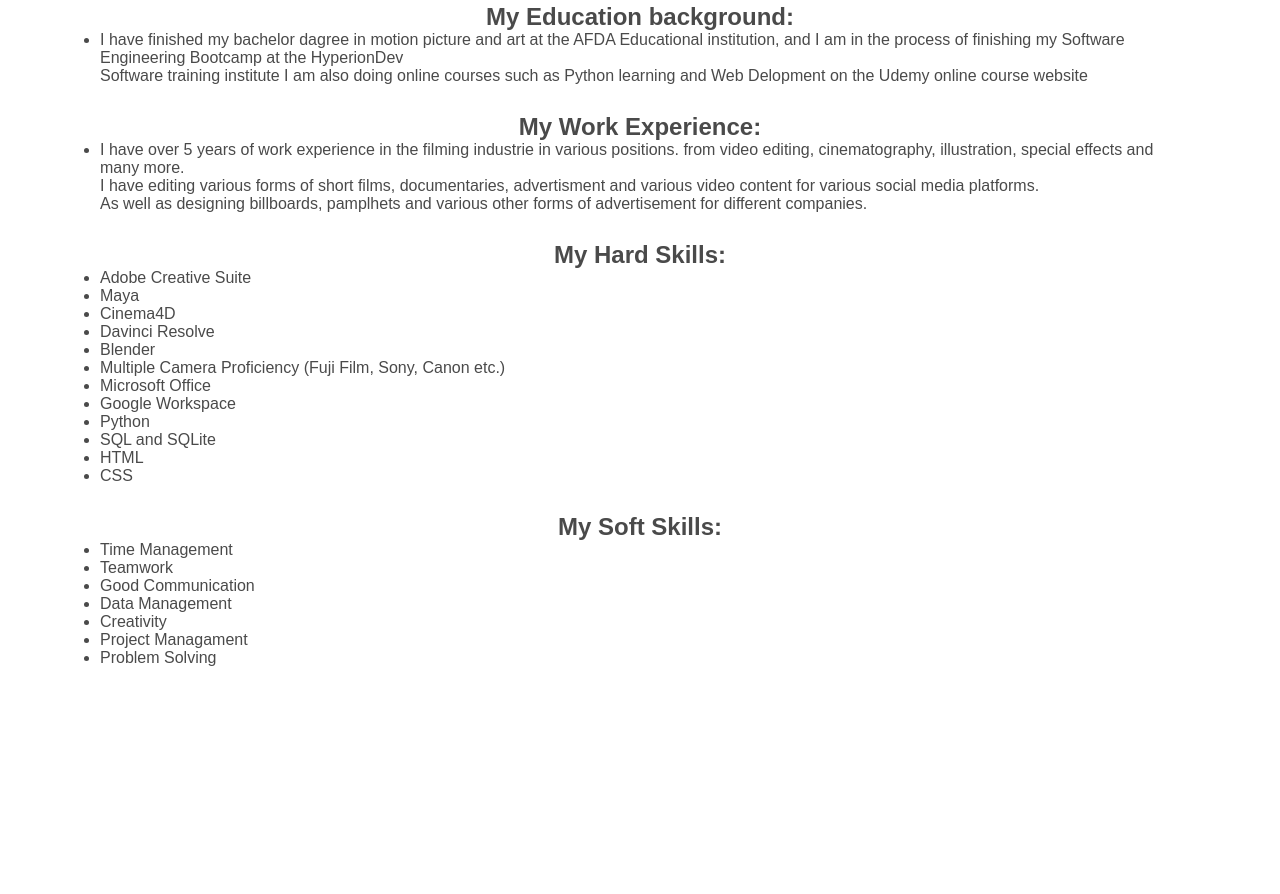
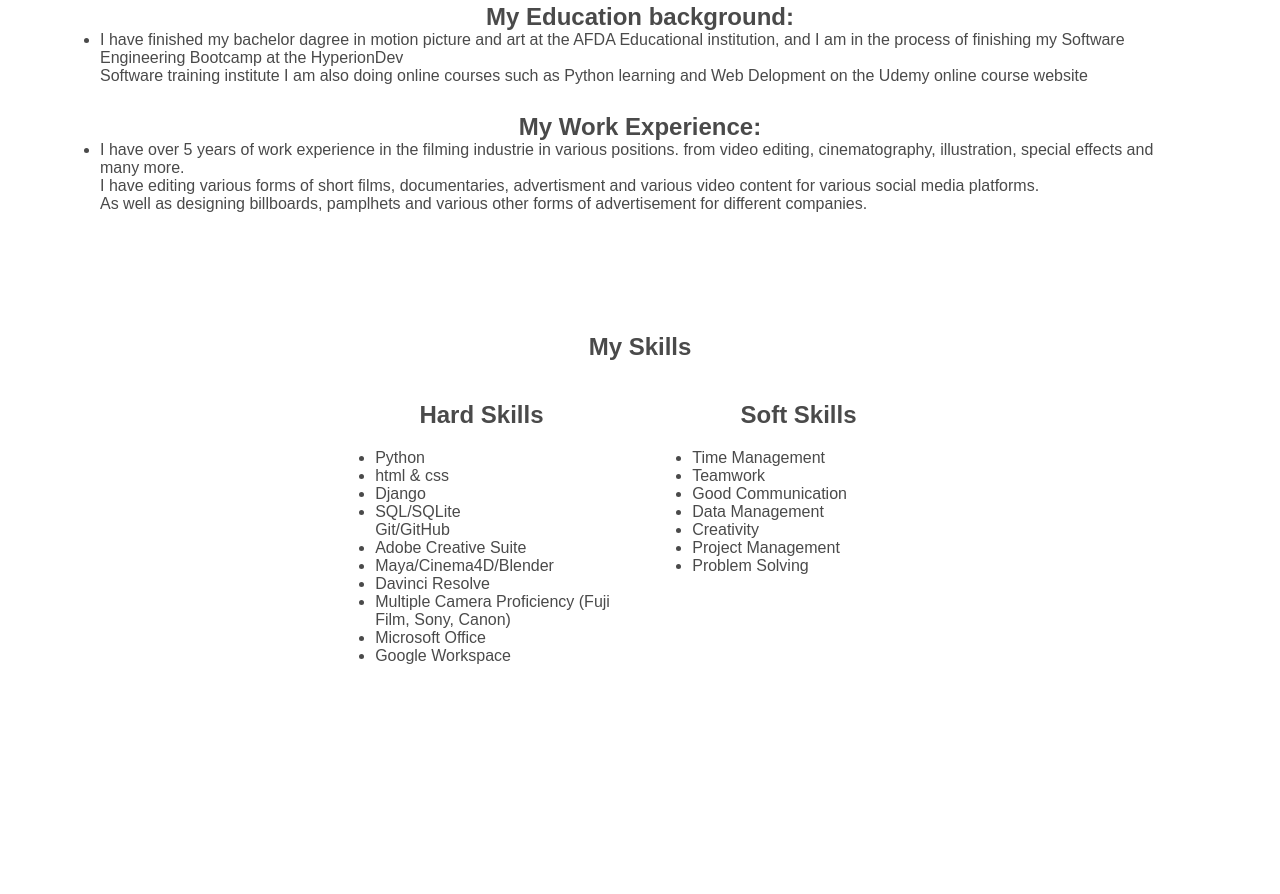
Before and after one commit to RuannOosthuizen/Compulsory-Task-1, a plain HTML site: page index.html in a window 1280 px wide. Shown: the part 1177-2071 px from the top of the page. Drawn offline with Linux system fonts and the light colour scheme.

Commit message:
Implemented hard/soft skills coulmn display into the code

```diff
--- a/index.html
+++ b/index.html
@@ -66,35 +66,42 @@
                 I have editing various forms of short films, documentaries, advertisment and various video content for various social media platforms.<br>
                 As well as designing billboards, pamplhets and various other forms of advertisement for different companies.</li>
         </ul>
+    </section>
 
     <!--MY skills:-->
-        <h3><br>My Hard Skills:</h3>
+    <div class="my-skills">
+        <h2>My Skills</h2>
+        <div class="right-list">
+            <div class="hard-skills">
+                <h2>Hard Skills</h2>
                 <ul>
+                    <li>Python</li>
+                    <li>html & css</li>
+                    <li>Django</li>
+                    <li>SQL/SQLite</li>
+                    <il>Git/GitHub</il>
                     <li>Adobe Creative Suite</li>
-            <li>Maya</li>
-            <li>Cinema4D</li>
+                    <li>Maya/Cinema4D/Blender</li>
                     <li>Davinci Resolve</li>
-            <li>Blender</li>
-            <li>Multiple Camera Proficiency (Fuji Film, Sony, Canon etc.)</li>
+                    <li>Multiple Camera Proficiency (Fuji Film, Sony, Canon)</li>
                     <li>Microsoft Office</li>
                     <li>Google Workspace</li>
-            <li>Python</li>
-            <li>SQL and SQLite</li>
-            <li>HTML</li>
-            <li>CSS</li>
                 </ul>
-
-        <h3><br>My Soft Skills:</h3>
+            </div>
+            <div class="soft-skills">
+                <h2>Soft Skills</h2>
                 <ul>
                     <li>Time Management</li>
                     <li>Teamwork</li>
                     <li>Good Communication</li>
                     <li>Data Management</li>
                     <li>Creativity</li>
-            <li>Project Managament</li>
+                    <li>Project Management</li>
                     <li>Problem Solving</li>
                 </ul>
-    </section>
+            </div>
+        </div>
+    </div>
 
     <!--Section to contain links to my projects.-->
     <section id = "projects">
--- a/index_style.css
+++ b/index_style.css
@@ -95,6 +95,34 @@ section li {
     padding: 0;
 }
 
+/*My skills section style*/
+.my-skills {
+    display: flex;
+    flex-direction: column;
+    align-items: center;
+    width: 100%;
+    height: 500px;
+}
+
+.right-list {
+    display: flex;
+    justify-content: space-between;
+    align-items: flex-start;
+}
+
+.hard-skills,
+.soft-skills {
+  width: 48%;
+}
+
+.hard-skills {
+  float: right;
+}
+
+.soft-skills {
+  float: left;
+}
+
 /*Here the project section is styled*/
 #projects ul {
     display: flex;
```
Lines whose indentation alone changed are shown as unchanged.
